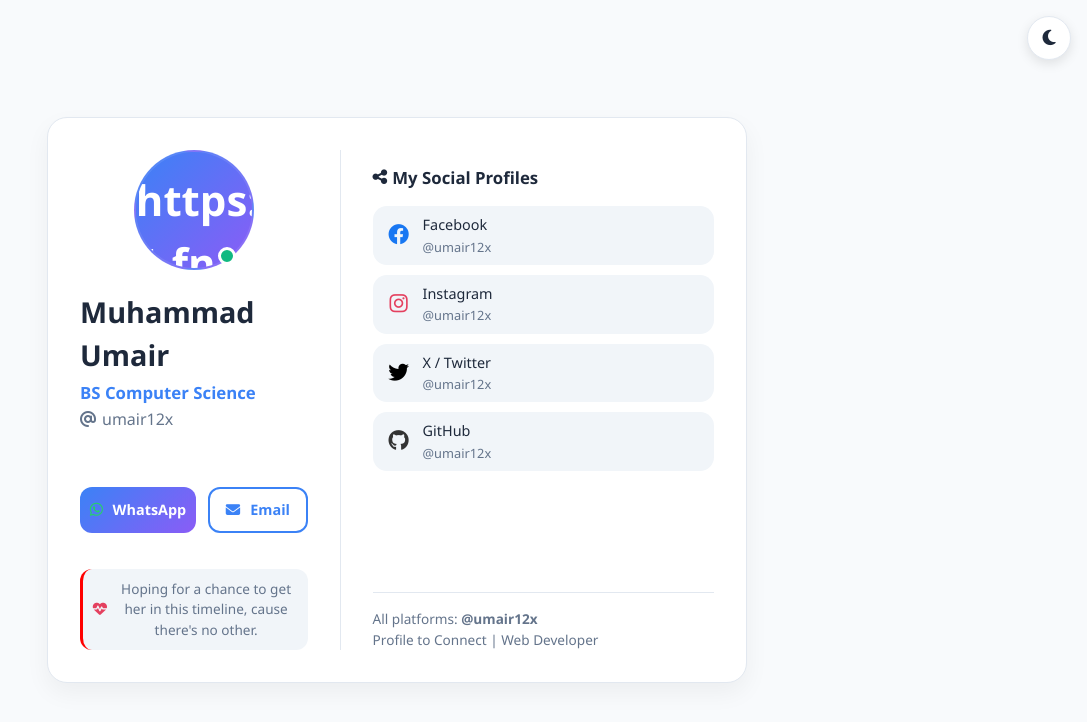
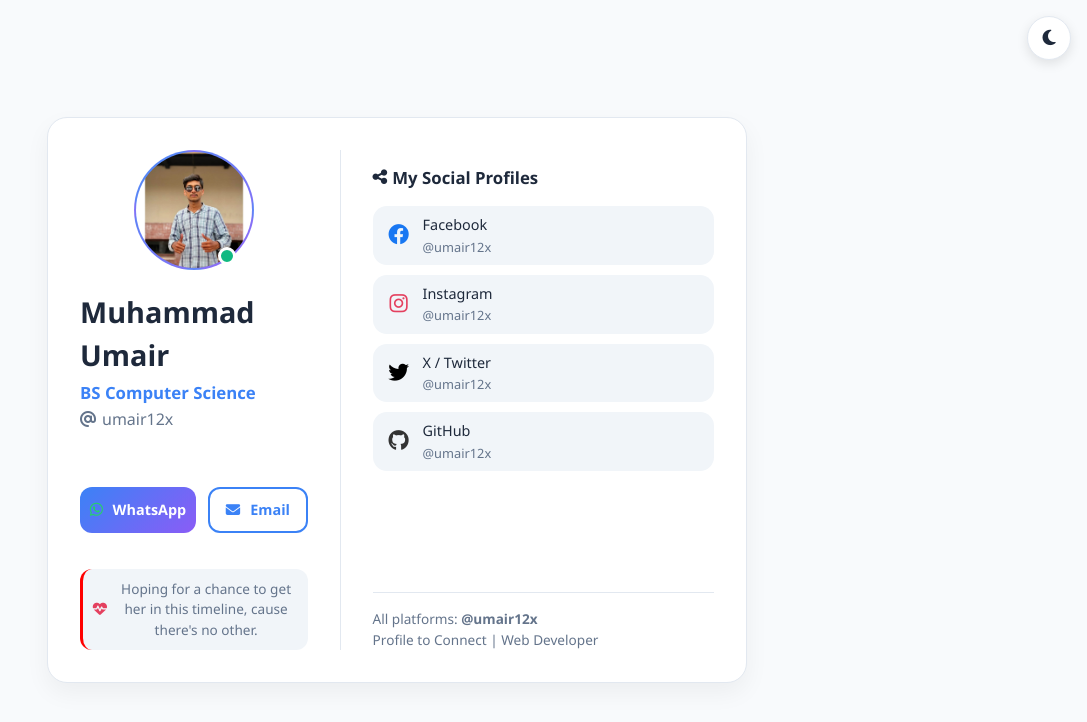
Before and after one commit to umair12x/profiles, a plain HTML site: page index.html in a window 1280 px wide. Shown: the whole page, without its empty margins (193-1280 px from the left). Drawn offline with Linux system fonts and the light colour scheme; the site is published under a folder, as on GitHub Pages, so addresses that start at the root find nothing.

Commit message:
path change

```diff
--- a/index.html
+++ b/index.html
@@ -19,7 +19,7 @@
             <div class="avatar-container">
               <div class="avatar">
                 <img
-                src="/profile_pic_1.jpg"
+                src="./profile_pic_1.jpg"
                   alt="https://scontent.flyp7-1.fna.fbcdn.net/v/t39.30808-1/604788505_2088977845173675_1696366589512871547_n.jpg?stp=dst-jpg_s200x200_tt6&_nc_cat=106&ccb=1-7&_nc_sid=e99d92&_nc_ohc=aryBXPWgu_YQ7kNvwE-izla&_nc_oc=AdkmG7Dg_AOwhJNfG1VMZXDJD8XiIGqzz3gJ4FNh5YNJ50glx1eQ6VWigKYrZHLiorw&_nc_zt=24&_nc_ht=scontent.flyp7-1.fna&_nc_gid=ZOBzjif08C5vCucZ2-Nopg&oh=00_AfnDYlrNwjkvZnBDKmiefB0S1FowcQVAxj2uKFgYnFJgeQ&oe=695726AF"
 
                   class="avatar"
```
